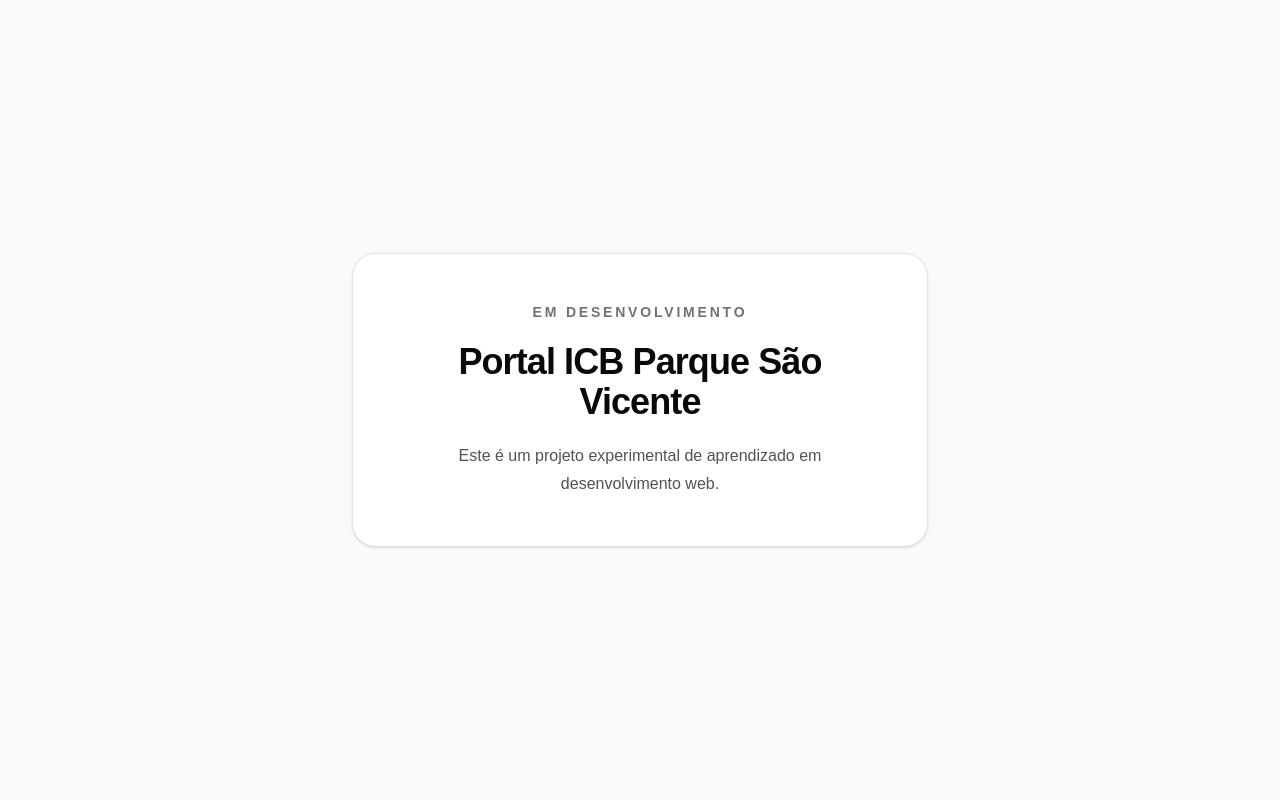
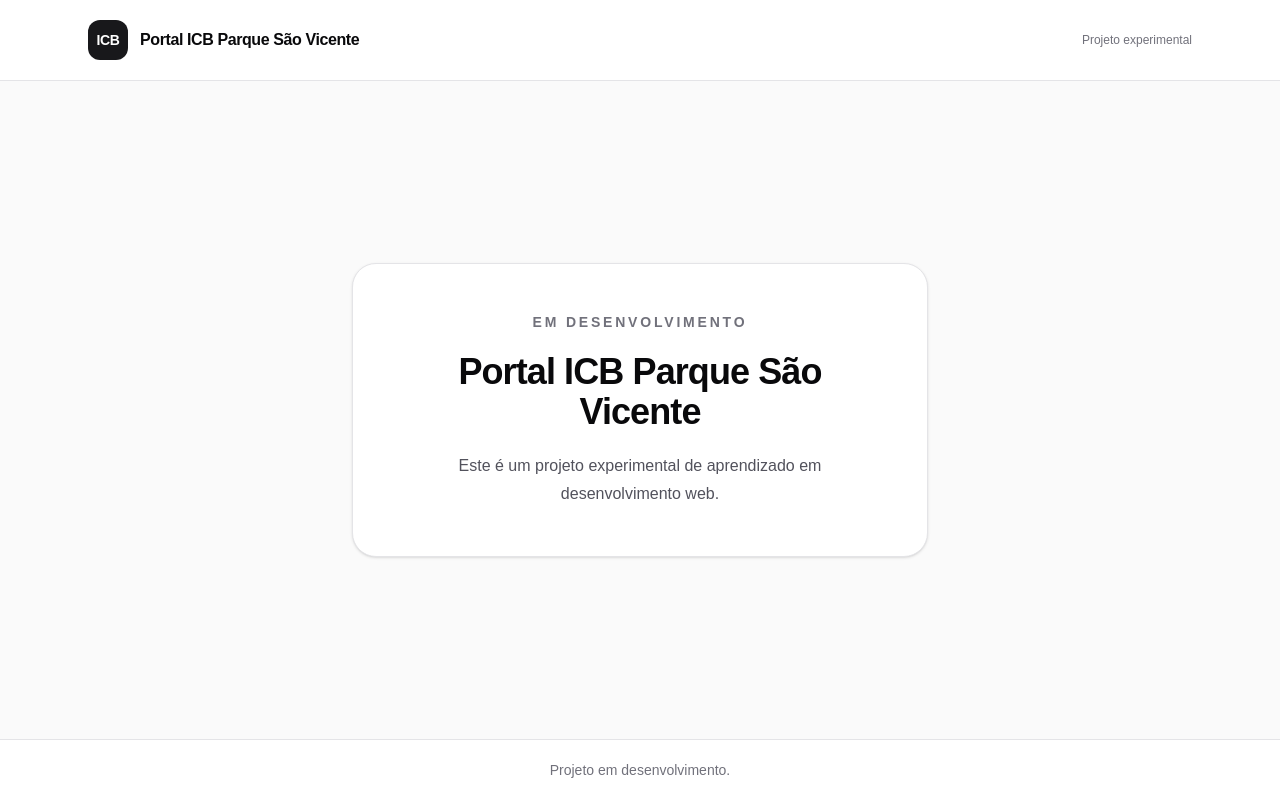
Before and after one commit to meth123/portal-icb-parque-sao-vicente, a Next.js app: page / in a window 1280 px wide. Built offline with nearby package versions, Linux system fonts and the light colour scheme.

Commit message:
feat: adiciona estrutura visual pública

```diff
--- a/src/app/layout.tsx
+++ b/src/app/layout.tsx
@@ -20,10 +20,10 @@ export const metadata: Metadata = {
 export default function RootLayout({ children }: LayoutProps<"/">) {
   return (
     <html
-      lang="en"
+      lang="pt-BR"
       className={`${geistSans.variable} ${geistMono.variable} h-full antialiased`}
     >
-      <body className="min-h-full flex flex-col">{children}</body>
+      <body className="min-h-full">{children}</body>
     </html>
   );
 }
--- a/src/app/page.tsx
+++ b/src/app/page.tsx
@@ -1,17 +1,21 @@
+import { SiteShell } from "@/components/site-shell";
+
 export default function Home() {
   return (
-    <main className="flex min-h-screen items-center justify-center bg-zinc-50 px-6 py-16 dark:bg-zinc-950">
-      <section className="w-full max-w-xl rounded-3xl border border-zinc-200 bg-white p-8 text-center shadow-sm dark:border-zinc-800 dark:bg-zinc-900 sm:p-12">
+    <SiteShell>
+      <section className="flex w-full items-center justify-center px-6 py-16">
+        <div className="w-full max-w-xl rounded-3xl border border-zinc-200 bg-white p-8 text-center shadow-sm dark:border-zinc-800 dark:bg-zinc-900 sm:p-12">
           <p className="mb-5 text-sm font-semibold uppercase tracking-[0.2em] text-zinc-500 dark:text-zinc-400">
             Em desenvolvimento
           </p>
-        <h1 className="text-3xl font-semibold tracking-tight text-zinc-950 dark:text-zinc-50 sm:text-4xl">
+          <h1 className="text-3xl font-semibold tracking-tight sm:text-4xl">
             Portal ICB Parque São Vicente
           </h1>
           <p className="mt-5 text-base leading-7 text-zinc-600 dark:text-zinc-300">
             Este é um projeto experimental de aprendizado em desenvolvimento web.
           </p>
+        </div>
       </section>
-    </main>
+    </SiteShell>
   );
 }
--- /dev/null
+++ b/src/components/site-shell.tsx
@@ -0,0 +1,35 @@
+import type { ReactNode } from "react";
+
+type SiteShellProps = {
+  children: ReactNode;
+};
+
+export function SiteShell({ children }: SiteShellProps) {
+  return (
+    <div className="flex min-h-screen flex-col bg-zinc-50 text-zinc-950 dark:bg-zinc-950 dark:text-zinc-50">
+      <header className="border-b border-zinc-200 bg-white dark:border-zinc-800 dark:bg-zinc-900">
+        <div className="mx-auto flex w-full max-w-6xl items-center justify-between px-6 py-5">
+          <div className="flex items-center gap-3">
+            <span className="flex size-10 items-center justify-center rounded-xl bg-zinc-900 text-sm font-bold tracking-tight text-white dark:bg-zinc-50 dark:text-zinc-950">
+              ICB
+            </span>
+            <span className="text-sm font-semibold tracking-tight sm:text-base">
+              Portal ICB Parque São Vicente
+            </span>
+          </div>
+          <span className="text-xs font-medium text-zinc-500 dark:text-zinc-400">
+            Projeto experimental
+          </span>
+        </div>
+      </header>
+
+      <main className="flex flex-1">{children}</main>
+
+      <footer className="border-t border-zinc-200 bg-white dark:border-zinc-800 dark:bg-zinc-900">
+        <div className="mx-auto w-full max-w-6xl px-6 py-5 text-center text-sm text-zinc-500 dark:text-zinc-400">
+          Projeto em desenvolvimento.
+        </div>
+      </footer>
+    </div>
+  );
+}
```
Lines whose indentation alone changed are shown as unchanged.
